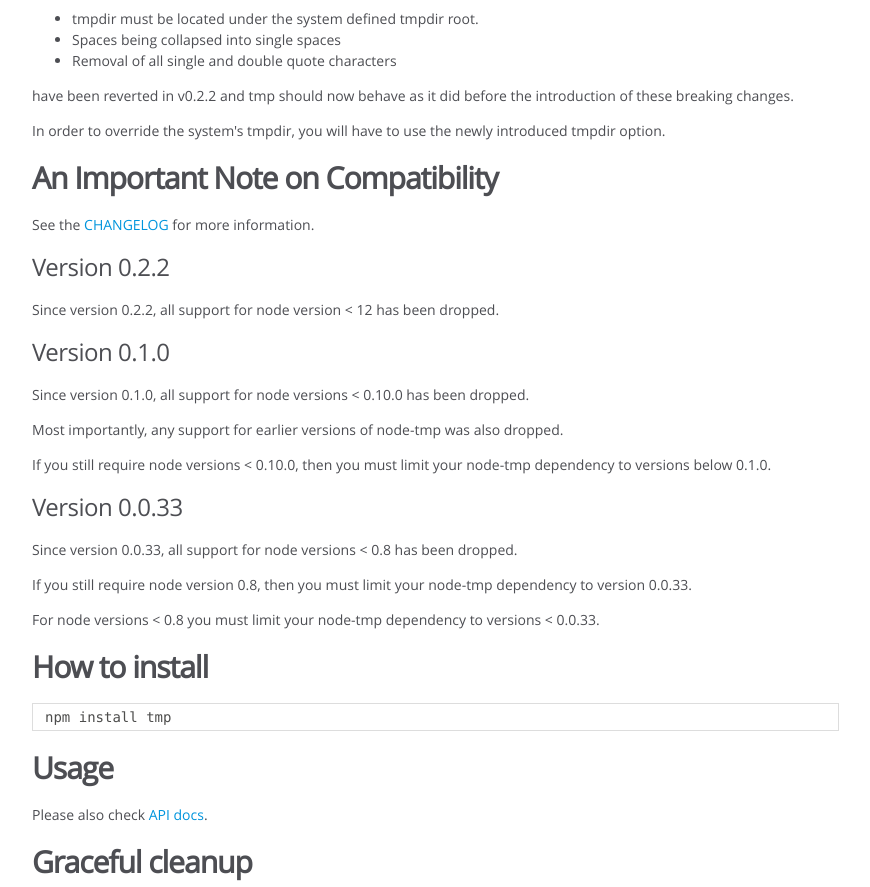
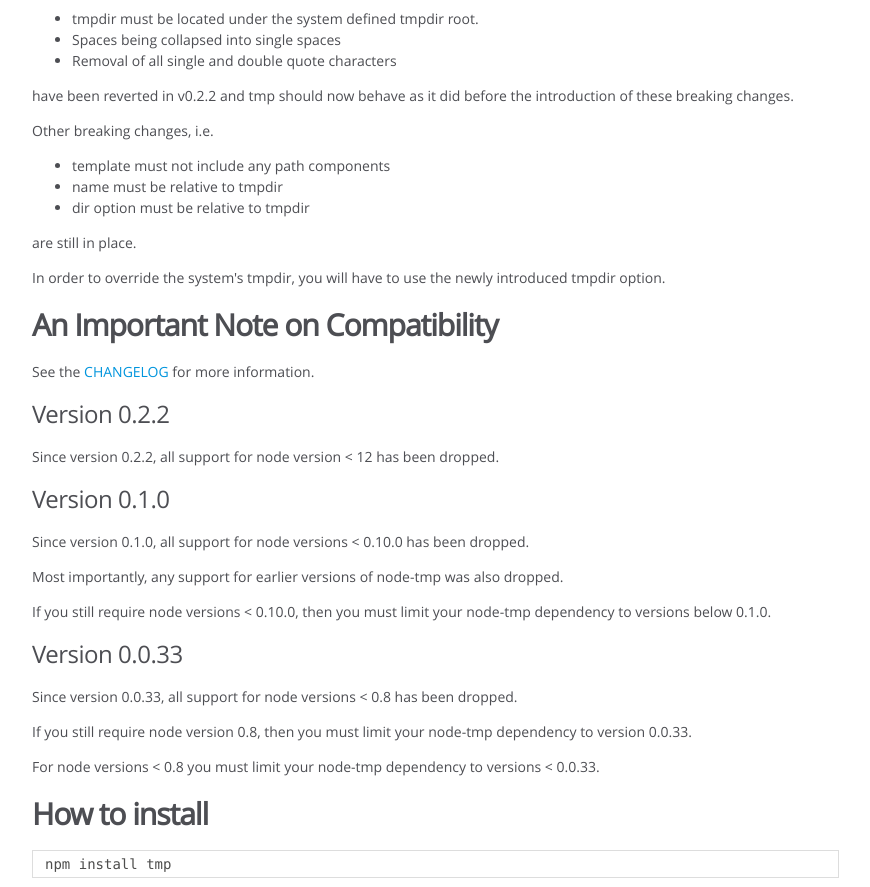
Before and after one commit to raszi/node-tmp, a website: page docs/index.html in a window 1280 px wide. Shown: the part 1620-2507 px from the top of the page, without its empty margins (0-870 px from the left). Drawn offline with Linux system fonts and the light colour scheme.

Commit message:
update note on previously undocumented breaking changes update docs

```diff
--- a/docs/index.html
+++ b/docs/index.html
@@ -72,6 +72,13 @@
 </ul>
 <p>have been reverted in v0.2.2 and tmp should now behave as it did before the
 introduction of these breaking changes.</p>
+<p>Other breaking changes, i.e.</p>
+<ul>
+<li>template must not include any path components</li>
+<li>name must be relative to tmpdir</li>
+<li>dir option must be relative to tmpdir</li>
+</ul>
+<p>are still in place.</p>
 <p>In order to override the system's tmpdir, you will have to use the newly
 introduced tmpdir option.</p>
 <h2>An Important Note on Compatibility</h2>
@@ -331,7 +338,7 @@
 <br class="clear">
 
 <footer>
-    Documentation generated by <a href="https://github.com/jsdoc/jsdoc">JSDoc 3.6.11</a> on Fri Aug 26 2022 21:08:17 GMT+0200 (Mitteleuropäische Sommerzeit)
+    Documentation generated by <a href="https://github.com/jsdoc/jsdoc">JSDoc 3.6.11</a> on Fri Aug 26 2022 22:10:07 GMT+0200 (Mitteleuropäische Sommerzeit)
 </footer>
 
 <script> prettyPrint(); </script>
```
Also changed, not shown: docs/global.html (+1 -1 lines), docs/tmp.js.html (+1 -1 lines), README.md.
